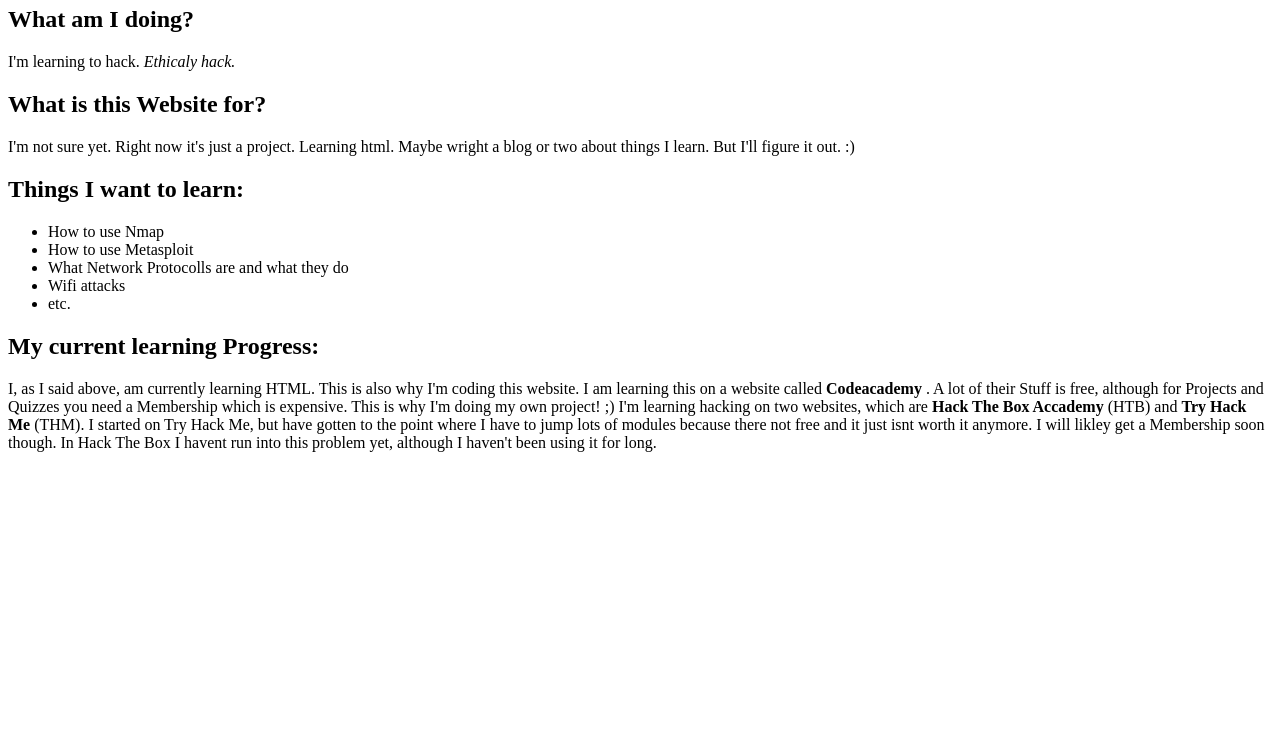
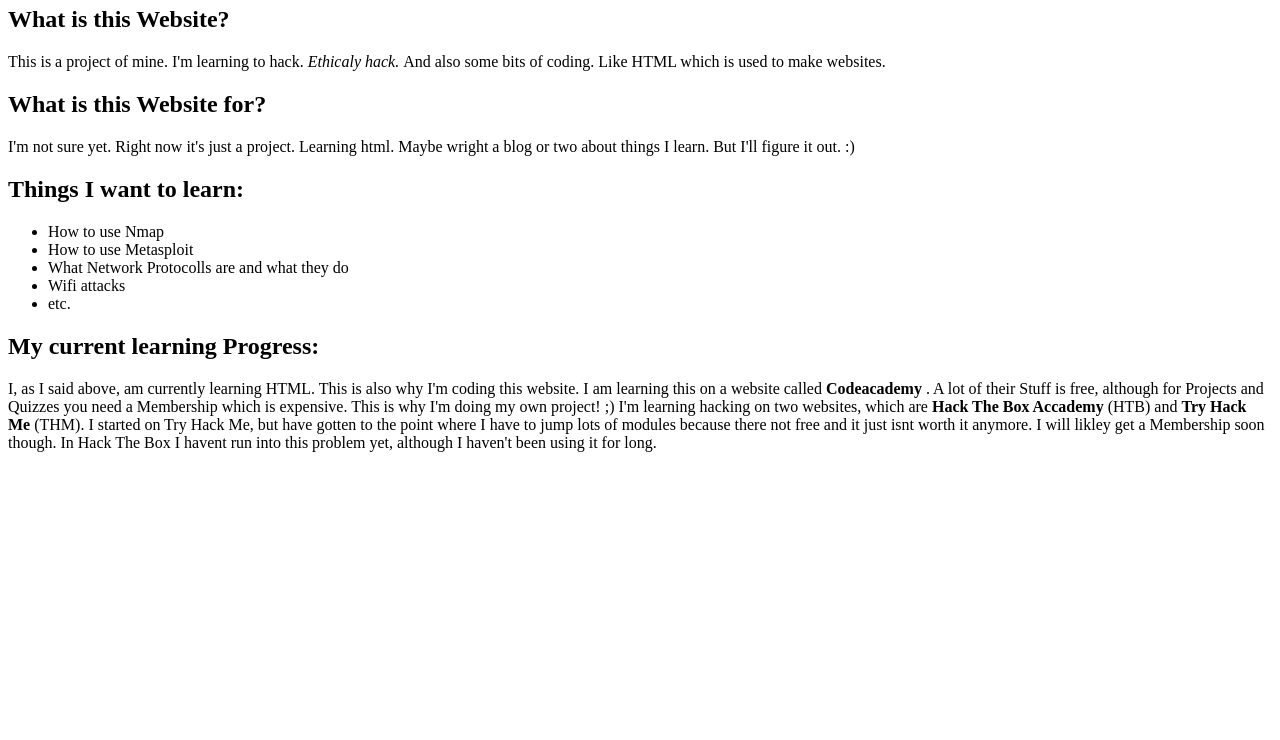
Before and after one commit to ImWraiths/Wraiths.github.io, a plain HTML site: page index.html in a window 1280 px wide. Shown: the part 60-800 px from the top of the page. Drawn offline with Linux system fonts and the light colour scheme.

Commit message:
Update index.html

```diff
--- a/index.html
+++ b/index.html
@@ -4,9 +4,10 @@
         </head>
         <body>
                  <h1> Hi, I go by Wraiths </h1>
-                    <h2> What am I doing? </h2>
+                    <h2> What is this Website? </h2>
                     <p>
-                        I'm  learning to hack. <em> Ethicaly hack. </em>
+                        This is a project of mine. I'm  learning to hack. <em> Ethicaly hack. </em> And also some bits of coding. Like HTML
+                        which is used to make websites.
                     </p>
                     <h2> What is this Website for? </h2>
                     <P>
```
